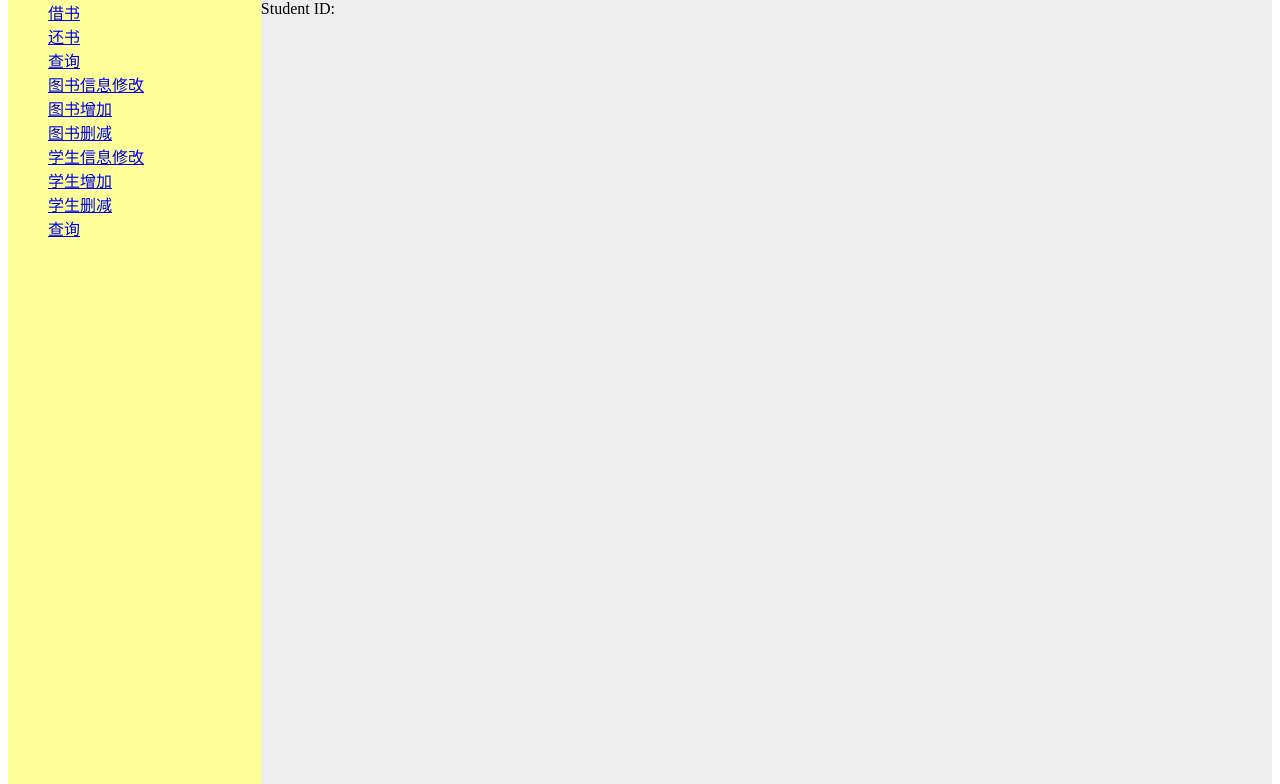
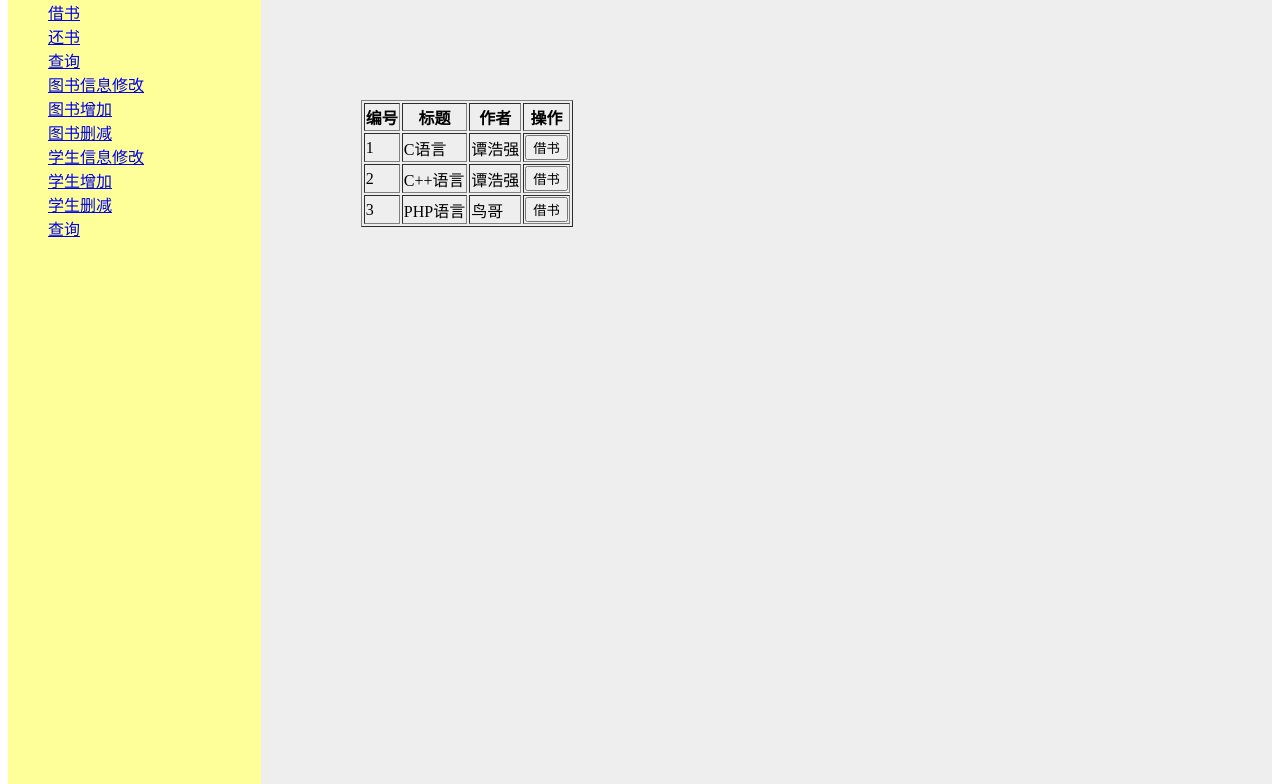
Before and after one commit to eggchai/booksys, a PHP site: page /borrow in a window 1280 px wide. Shown: the part 54-838 px from the top of the page. Run offline with PHP 8.4, Linux system fonts and the light colour scheme.

Commit message:
add borrow table

```diff
--- a/app/borrow.php
+++ b/app/borrow.php
@@ -1,5 +1,33 @@
 <div id="content">
-<form name="input" action="     " method="get">
-Student ID:
-<input type="text" name="
-</div>
+<div id="pad">
+<table border="1">
+<tbody>
+<tr>
+<th >编号</th>
+<th >标题</th>
+<th>作者</th>
+<th>操作</th>
+</tr>
+
+<tr>
+<td>1</td>
+<td>C语言</td>
+<td>谭浩强</td>
+<td><button>借书</button></td>
+</tr>
+<tr>
+<td>2</td>
+<td>C++语言</td>
+<td>谭浩强</td>
+<td><button>借书</button></td>
+</tr>
+<tr>
+<td>3</td>
+<td>PHP语言</td>
+<td>鸟哥</td>
+<td><button>借书</button></td>
+</tr>
+</tbody>
+</table>
+<div>
+<div>
--- a/app/head.php
+++ b/app/head.php
@@ -5,6 +5,7 @@ div#container{width:100%}
 div#header {background-color:#99bbbb;}
 div#menu {background-color:#ffff99;height:100%;width:20%;float:left;}
 div#content {background-color:#EEEEEE;height:100%;width:80%;float:left;}
+div#pad{padding:100px}
 h1 {margin-bottom:0;}
 h2 {margin-bottom:0;font-size:18px;}
 ul {margin:0;}
```
